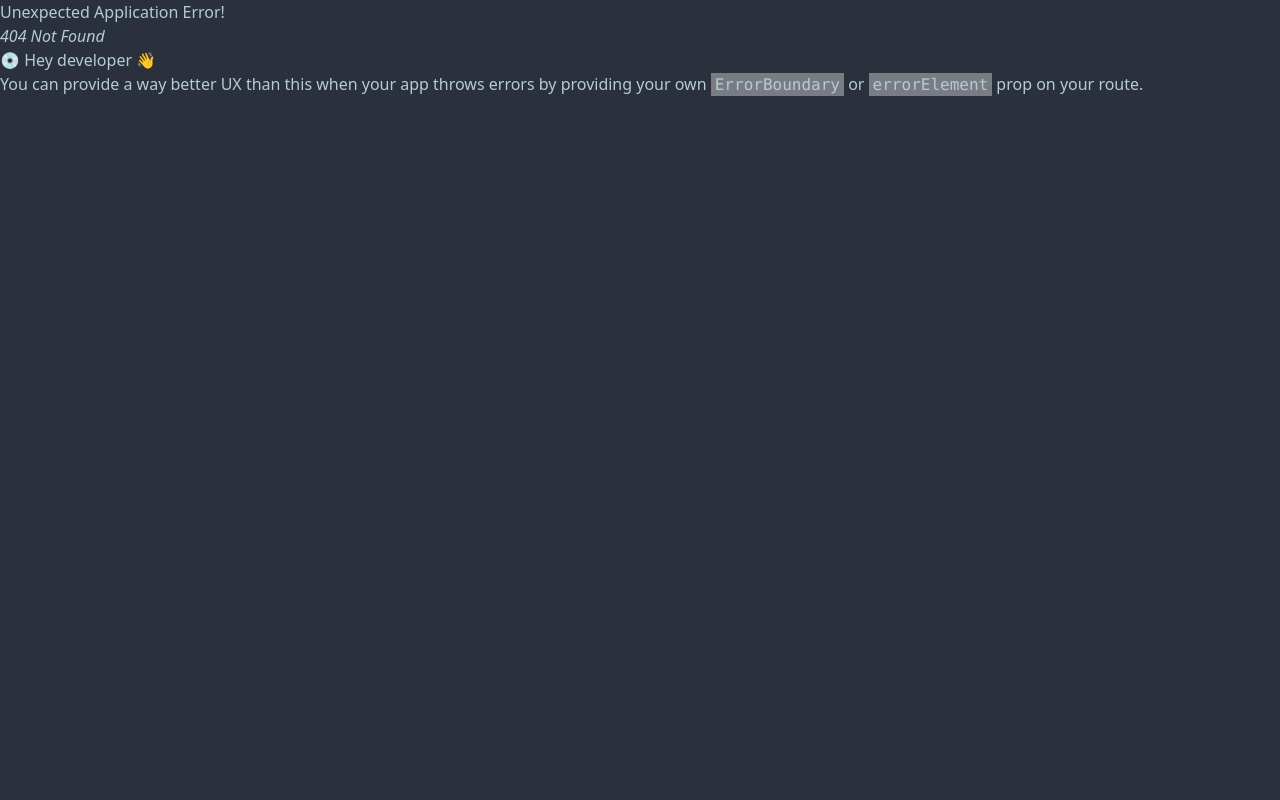
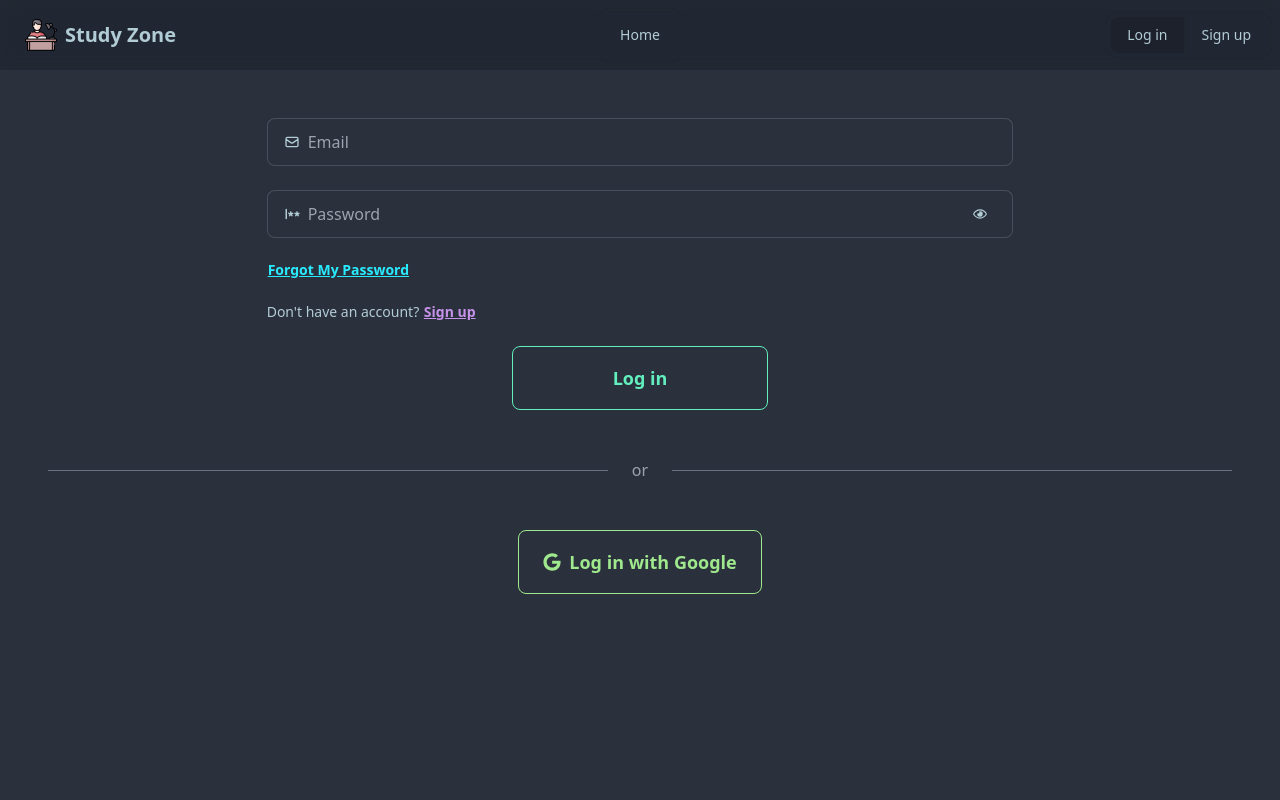
Before and after one commit to Ostitter-Anondo/study-zone-client, a React (Vite) app: page /login in a window 1280 px wide. Before the commit this address had no page. Shown: the top 800 px of the page. Built offline with nearby package versions, Linux system fonts and the light colour scheme.

Commit message:
firebase config and login page frontend

```diff
--- a/package.json
+++ b/package.json
@@ -10,6 +10,7 @@
     "preview": "vite preview"
   },
   "dependencies": {
+    "firebase": "^11.1.0",
     "react": "^18.3.1",
     "react-dom": "^18.3.1",
     "react-helmet-async": "^2.0.5",
--- /dev/null
+++ b/src/pages/AllSessions/AllSessions.jsx
@@ -0,0 +1,15 @@
+import { Helmet, HelmetProvider } from "react-helmet-async";
+
+const AllSessions = () => {
+  return (
+    <>
+      <HelmetProvider>
+        <Helmet>
+          <title>All Sessions</title>
+        </Helmet>
+      </HelmetProvider>
+    </>
+  );
+};
+
+export default AllSessions;
--- /dev/null
+++ b/src/pages/Login/Login.jsx
@@ -0,0 +1,11 @@
+import { Outlet } from "react-router";
+
+const Login = () => {
+  return (
+    <>
+      <Outlet />
+    </>
+  );
+};
+
+export default Login;
--- /dev/null
+++ b/src/pages/Login/LoginForm.jsx
@@ -0,0 +1,99 @@
+import { useState } from "react";
+import { Link, useNavigate } from "react-router";
+import { FaGoogle, FaRegEye, FaRegEyeSlash } from "react-icons/fa";
+import { PiPasswordBold } from "react-icons/pi";
+import { HiOutlineMail } from "react-icons/hi";
+
+const LoginForm = () => {
+
+  const [showPassword, setShowPassword] = useState(false);
+
+  const navigate = useNavigate();
+
+  const loginBehavior = (e) => {
+    e.preventDefault();
+
+  };
+
+  const googleLogin = () => {
+
+  };
+
+  return (
+    <div className="my-12">
+      <form
+        onSubmit={loginBehavior}
+        className="flex flex-col w-11/12 md:9/12 lg:w-7/12 items-center mx-auto gap-6"
+      >
+        <label className="w-full input input-bordered flex items-center gap-2">
+          <HiOutlineMail />
+          <input
+            type="text"
+            className="grow"
+            placeholder="Email"
+            name="email"
+            required
+          />
+        </label>
+        <label className="w-full input input-bordered flex items-center gap-2">
+          <PiPasswordBold />
+          <input
+            type={showPassword ? "text" : "password"}
+            className="grow"
+            placeholder="Password"
+            name="password"
+            required
+          />
+          <button
+            onClick={(e) => {
+              e.preventDefault();
+              setShowPassword(!showPassword);
+            }}
+            className="btn btn-circle btn-ghost btn-sm"
+          >
+            {showPassword ? <FaRegEyeSlash /> : <FaRegEye />}
+          </button>
+        </label>
+        <button
+          onClick={(e) => {
+            e.preventDefault();
+            navigate("/login/forgotpass");
+          }}
+          className="btn btn-link btn-sm text-info min-h-0 h-fit p-0 self-start"
+        >
+          Forgot My Password
+        </button>
+        <p className="font-extralight text-sm self-start">
+          Don&apos;t have an account?{" "}
+          <Link
+            to="/signup"
+            className="btn btn-link text-accent btn-sm min-h-0 h-fit p-0"
+          >
+            Sign up
+          </Link>
+        </p>
+        <button
+          className="btn btn-wide btn-lg btn-success btn-outline"
+          type="submit"
+        >
+          Log in
+        </button>
+      </form>
+      <div className="flex items-center text-gray-400 gap-6 w-screen p-12">
+        <hr className="flex-grow border-gray-500" />
+        <p>or</p>
+        <hr className="flex-grow border-gray-500" />
+      </div>
+      <div className="mx-auto w-fit">
+        <button
+          onClick={googleLogin}
+          className="btn btn-lg btn-outline btn-primary"
+        >
+          <FaGoogle /> Log in with Google
+        </button>
+      </div>
+    </div>
+  );
+};
+
+export default LoginForm;
--- /dev/null
+++ b/src/utils/firebase/firebase.init.js
@@ -0,0 +1,21 @@
+// Import the functions you need from the SDKs you need
+import { initializeApp } from "firebase/app";
+import { getAuth } from "firebase/auth";
+// TODO: Add SDKs for Firebase products that you want to use
+// https://firebase.google.com/docs/web/setup#available-libraries
+
+// Your web app's Firebase configuration
+// For Firebase JS SDK v7.20.0 and later, measurementId is optional
+const firebaseConfig = {
+  apiKey: import.meta.env.VITE_apiKey,
+  authDomain: import.meta.env.VITE_authDomain,
+  projectId: import.meta.env.VITE_projectId,
+  storageBucket: import.meta.env.VITE_storageBucket,
+  messagingSenderId: import.meta.env.VITE_messagingSenderId,
+  appId: import.meta.env.VITE_appId,
+  measurementId: import.meta.env.VITE_measurementId,
+};
+
+// Initialize Firebase
+const app = initializeApp(firebaseConfig);
+export const auth = getAuth(app);
```
Also changed, not shown: src/routes/Routes.jsx (+17 -0 lines), 1 other file (tests, documents, lock files or other folders).
